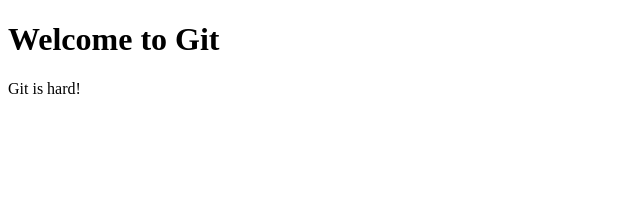
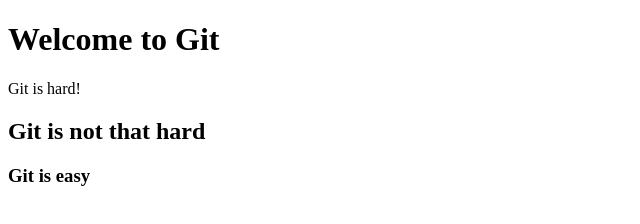
Before and after one commit to RutulManani/HTTP5114-Workshops, a plain HTML site: page index.html in a window 1280 px wide. Shown: the whole page, without its empty margins (0-640 px from the left). Drawn offline with Linux system fonts and the light colour scheme.

Commit message:
Changes Made on 20th Jan

```diff
--- a/index.html
+++ b/index.html
@@ -6,8 +6,12 @@
     <title>Welcome to Git</title>
 </head>
 <body>
-    <h1> Welcome to Git</h1>
+    <h1>Welcome to Git</h1>
 
     <p>Git is hard!</p>
+
+    <h2>Git is not that hard</h2>
+
+    <h3>Git is easy</h3>
 </body>
 </html>
```
